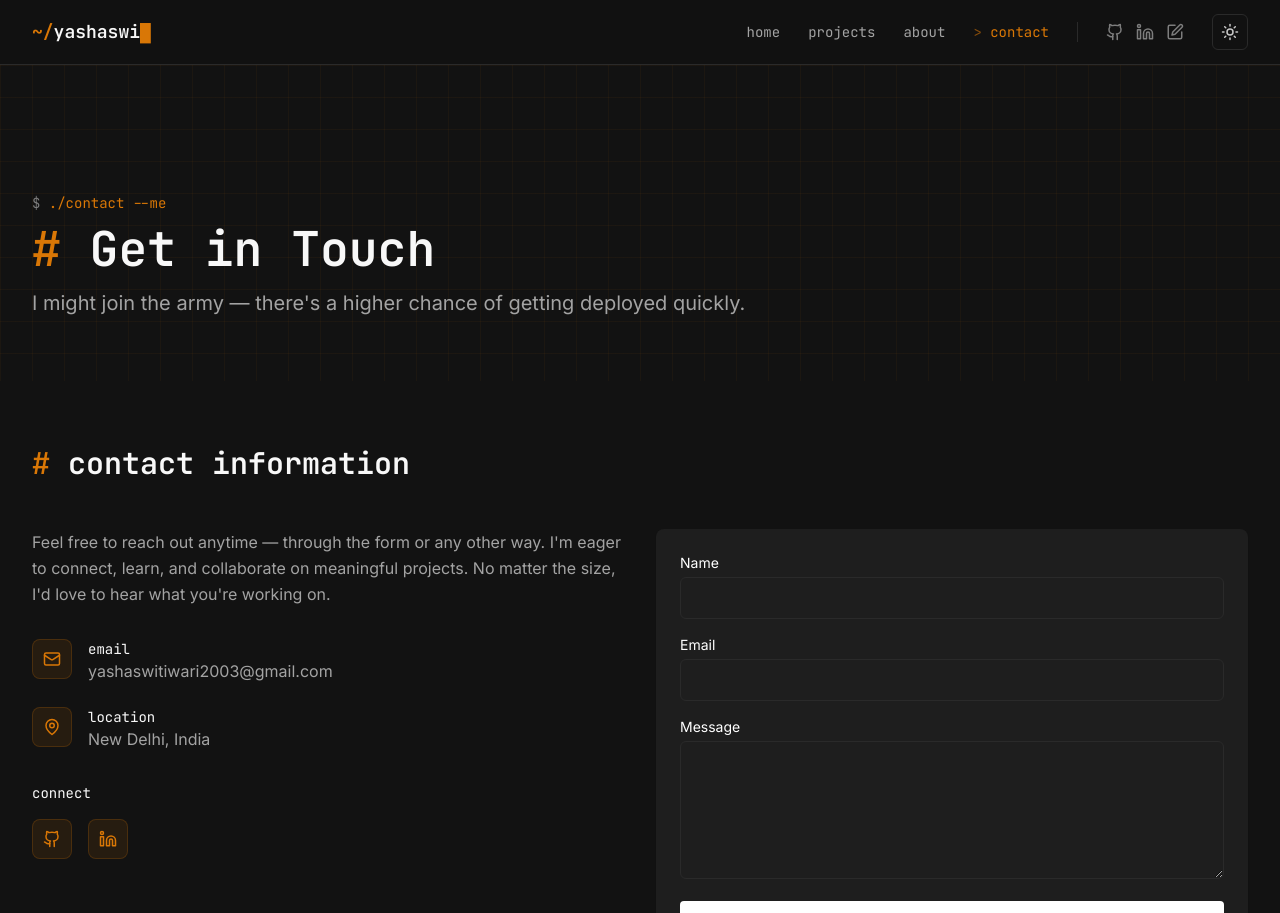
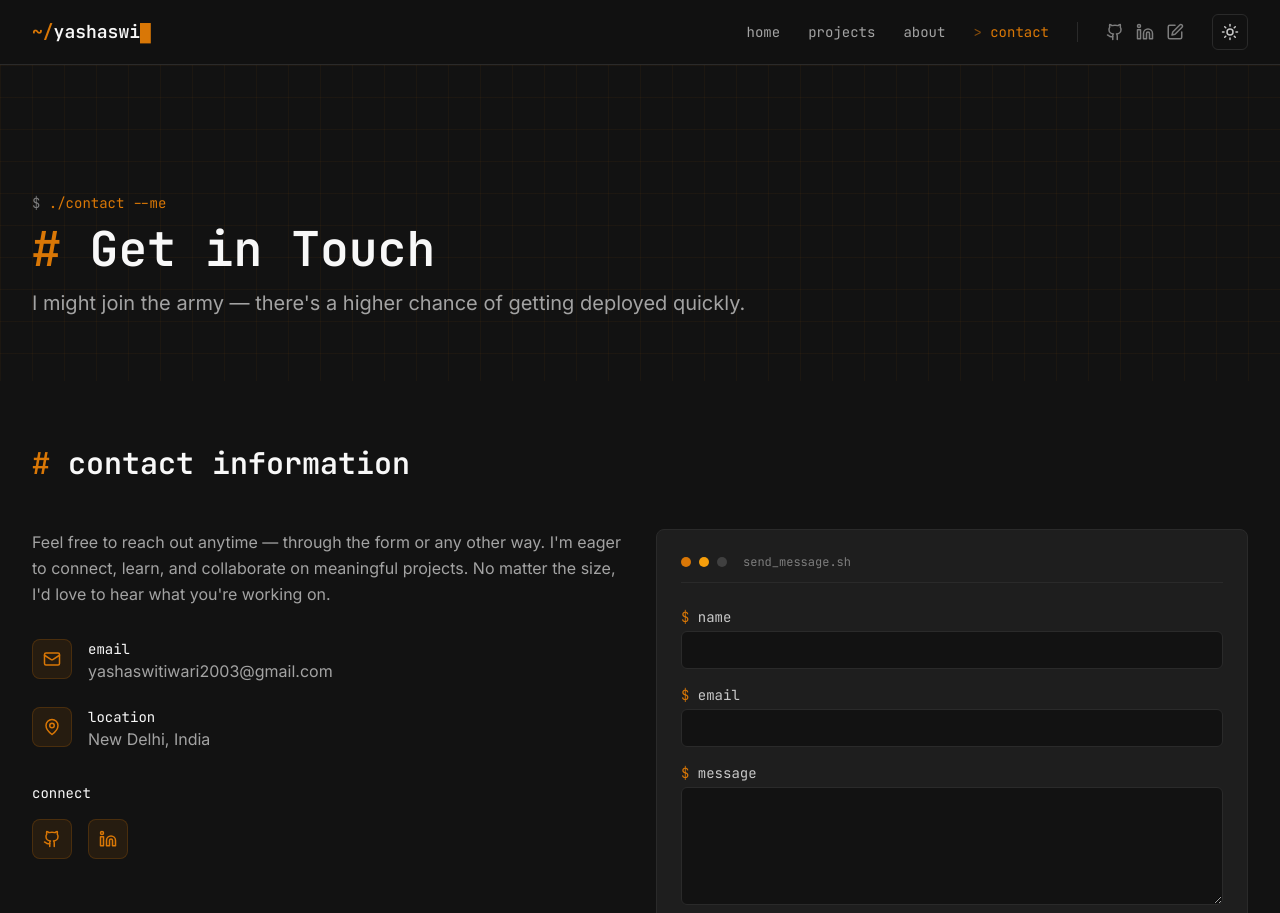
Before and after one commit to yashaswi29/Portfolio, a React (Vite) app: page /contact in a window 1280 px wide. Shown: the top 913 px of the page. Built offline with nearby package versions, Linux system fonts and the light colour scheme.

Commit message:
feat: register contact router and wire frontend endpoint

```diff
--- a/src/components/ContactForm.tsx
+++ b/src/components/ContactForm.tsx
@@ -1,6 +1,9 @@
 import React, { useState } from 'react';
 import axios from 'axios';
 import { useTracker } from '../hooks/useTracker';
+
+const inputClasses =
+  'w-full px-3 py-2 font-mono text-sm rounded-md border border-primary-300 dark:border-primary-700 bg-white dark:bg-primary-900 text-primary-900 dark:text-[#F8F8F8] placeholder-primary-400 focus:outline-none focus:border-accent focus:ring-1 focus:ring-accent transition-colors duration-200';
 
 const ContactForm: React.FC = () => {
   const { trackEvent } = useTracker();
@@ -23,7 +26,8 @@ const ContactForm: React.FC = () => {
     setStatus('loading');
 
     try {
-      const response = await axios.post('http://yashaswi.cloud/api/contact', formData);
+      const API_BASE = import.meta.env.DEV ? '/api' : 'https://yashaswi.cloud/api';
+      const response = await axios.post(`${API_BASE}/contact`, formData);
       if (response.data.success) {
         setStatus('success');
         setFormData({ name: '', email: '', message: '' });
@@ -40,18 +44,25 @@ const ContactForm: React.FC = () => {
   return (
     <form
       onSubmit={handleSubmit}
-      className="bg-white dark:bg-primary-800 p-6 rounded-lg shadow-sm transition-colors duration-300 animate-fade-in"
+      className="bg-white dark:bg-primary-800 p-6 rounded-lg border border-primary-200 dark:border-primary-700 transition-colors duration-300"
     >
+      <div className="flex items-center gap-2 mb-6 pb-3 border-b border-primary-100 dark:border-primary-700">
+        <span className="w-2.5 h-2.5 rounded-full bg-accent" />
+        <span className="w-2.5 h-2.5 rounded-full bg-accent-light" />
+        <span className="w-2.5 h-2.5 rounded-full bg-primary-300 dark:bg-primary-600" />
+        <span className="ml-2 font-mono text-xs text-primary-500 dark:text-primary-400">send_message.sh</span>
+      </div>
+
       {status === 'success' ? (
         <div className="text-center py-8">
-          <h3 className="text-xl font-bold mb-2 text-primary-900 dark:text-white">Message Sent!</h3>
+          <h3 className="font-mono text-xl font-bold mb-2 text-accent">✓ Message Sent!</h3>
           <p className="text-primary-600 dark:text-primary-300">
             Thank you for reaching out. I'll get back to you soon.
           </p>
           <button
             type="button"
             onClick={() => setStatus('idle')}
-            className="mt-4 px-4 py-2 bg-primary-900 dark:bg-white text-white dark:text-primary-900 rounded font-medium hover:bg-primary-800 dark:hover:bg-primary-100 transition-colors duration-200"
+            className="mt-4 px-4 py-2 font-mono text-sm bg-accent text-primary-900 rounded font-semibold hover:bg-accent-light transition-colors duration-200"
           >
             Send Another Message
           </button>
@@ -59,8 +70,8 @@ const ContactForm: React.FC = () => {
       ) : (
         <>
           <div className="mb-4">
-            <label htmlFor="name" className="block text-sm font-medium text-primary-900 dark:text-white mb-1">
-              Name
+            <label htmlFor="name" className="block font-mono text-sm text-primary-700 dark:text-primary-200 mb-1">
+              <span className="text-accent">$</span> name
             </label>
             <input
               type="text"
@@ -69,13 +80,13 @@ const ContactForm: React.FC = () => {
               value={formData.name}
               onChange={handleChange}
               required
-              className="w-full px-3 py-2 border border-primary-300 dark:border-primary-700 rounded-md focus:outline-none focus:ring-2 focus:ring-primary-500 dark:focus:ring-primary-400 bg-white dark:bg-primary-800 text-primary-900 dark:text-white transition-colors duration-200"
+              className={inputClasses}
             />
           </div>
 
           <div className="mb-4">
-            <label htmlFor="email" className="block text-sm font-medium text-primary-900 dark:text-white mb-1">
-              Email
+            <label htmlFor="email" className="block font-mono text-sm text-primary-700 dark:text-primary-200 mb-1">
+              <span className="text-accent">$</span> email
             </label>
             <input
               type="email"
@@ -84,13 +95,13 @@ const ContactForm: React.FC = () => {
               value={formData.email}
               onChange={handleChange}
               required
-              className="w-full px-3 py-2 border border-primary-300 dark:border-primary-700 rounded-md focus:outline-none focus:ring-2 focus:ring-primary-500 dark:focus:ring-primary-400 bg-white dark:bg-primary-800 text-primary-900 dark:text-white transition-colors duration-200"
+              className={inputClasses}
             />
           </div>
 
           <div className="mb-4">
-            <label htmlFor="message" className="block text-sm font-medium text-primary-900 dark:text-white mb-1">
-              Message
+            <label htmlFor="message" className="block font-mono text-sm text-primary-700 dark:text-primary-200 mb-1">
+              <span className="text-accent">$</span> message
             </label>
             <textarea
               id="message"
@@ -99,22 +110,22 @@ const ContactForm: React.FC = () => {
               onChange={handleChange}
               required
               rows={5}
-              className="w-full px-3 py-2 border border-primary-300 dark:border-primary-700 rounded-md focus:outline-none focus:ring-2 focus:ring-primary-500 dark:focus:ring-primary-400 bg-white dark:bg-primary-800 text-primary-900 dark:text-white transition-colors duration-200"
+              className={inputClasses}
             />
           </div>
 
           {status === 'error' && (
-            <div className="mb-4 p-3 bg-red-50 dark:bg-red-900/30 text-red-800 dark:text-red-200 rounded-md">
-              <p>{errorMessage || 'Failed to send message. Please try again.'}</p>
+            <div className="mb-4 p-3 font-mono text-sm bg-red-50 dark:bg-red-900/30 text-red-700 dark:text-red-200 border border-red-200 dark:border-red-800 rounded-md">
+              <p>! {errorMessage || 'Failed to send message. Please try again.'}</p>
             </div>
           )}
 
           <button
             type="submit"
             disabled={status === 'loading'}
-            className="w-full px-4 py-2 bg-primary-900 dark:bg-white text-white dark:text-primary-900 rounded font-medium hover:bg-primary-800 dark:hover:bg-primary-100 transition-colors duration-200 disabled:opacity-70 disabled:cursor-not-allowed"
+            className="w-full px-4 py-2.5 font-mono text-sm bg-accent text-primary-900 rounded font-semibold hover:bg-accent-light transition-colors duration-200 disabled:opacity-70 disabled:cursor-not-allowed"
           >
-            {status === 'loading' ? 'Sending...' : 'Send Message'}
+            {status === 'loading' ? 'sending...' : './send'}
           </button>
         </>
       )}
```
Also changed, not shown: 1 other file (tests, documents, lock files or other folders).
